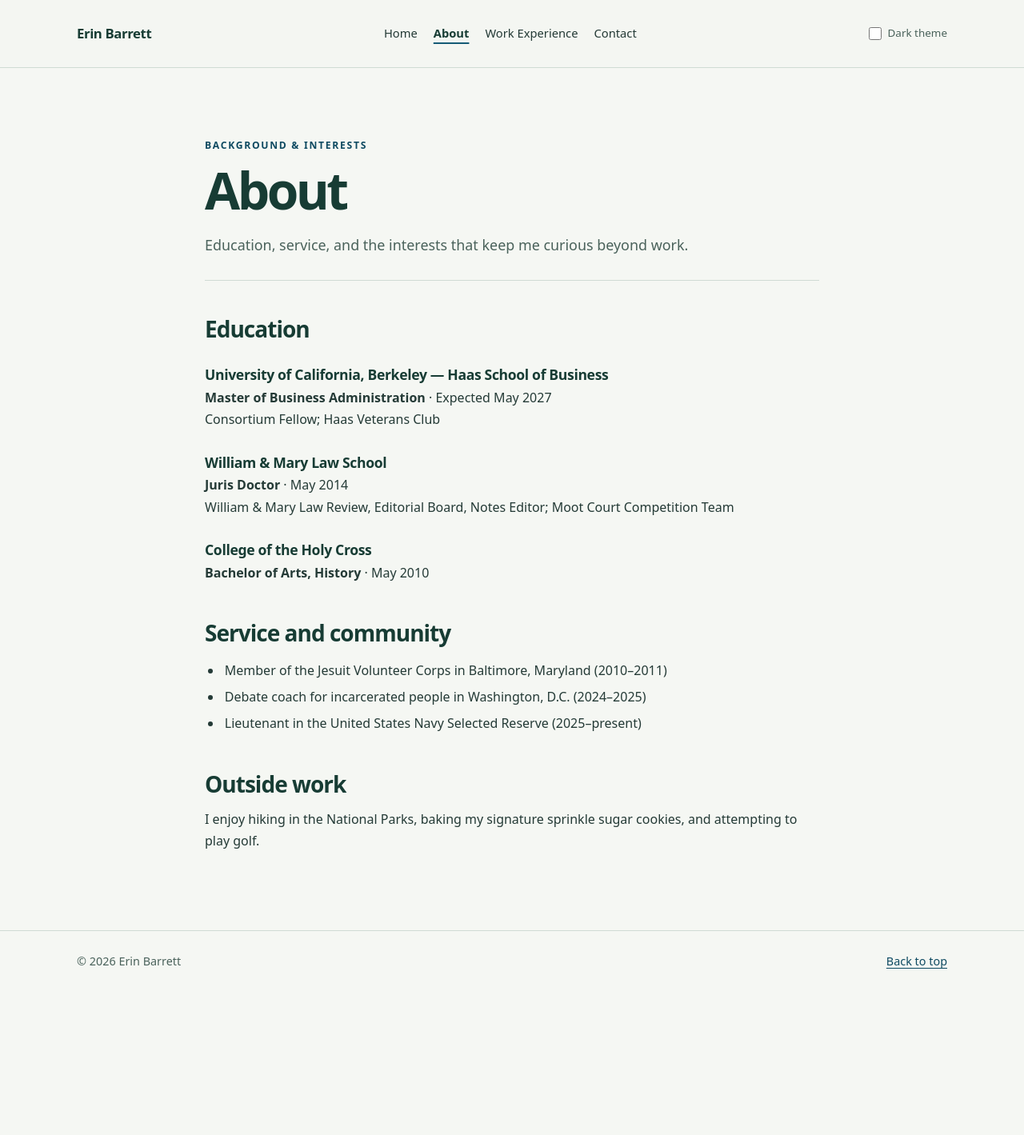
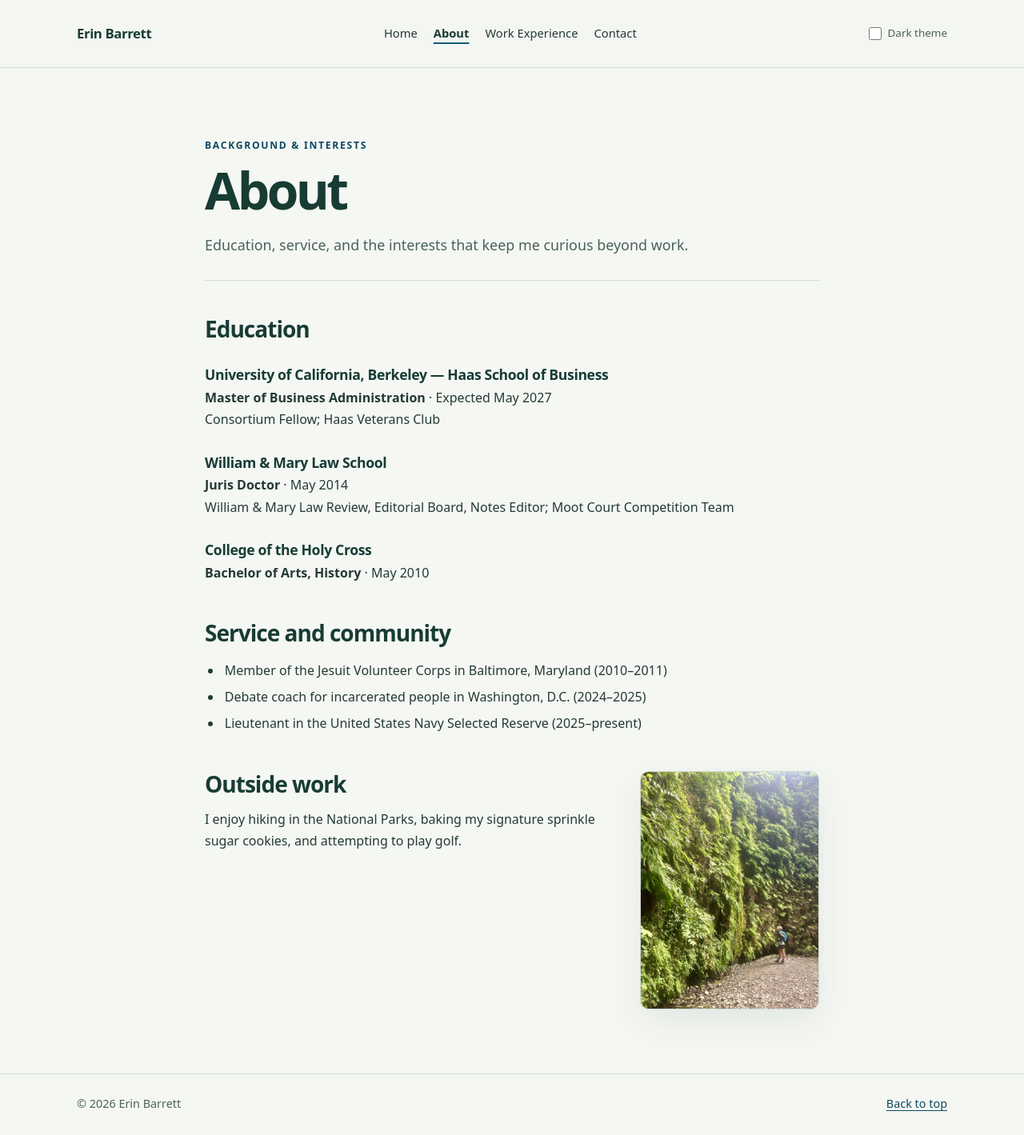
Before and after one commit to EEBarr14/eebarr14.github.io, a Jekyll site: the page built from about.md, in a window 1280 px wide. Shown: the whole page at 80% size. Built offline with Jekyll 4.4.1, drawn with Linux system fonts in a browser that asks for light colours; before the commit the page ends 1240 px from its top, so only the background shows below that.

Commit message:
Add picture of Erin to “About” page.

```diff
--- a/about.md
+++ b/about.md
@@ -26,6 +26,18 @@ William & Mary Law Review, Editorial Board, Notes Editor; Moot Court Competition
 - Debate coach for incarcerated people in Washington, D.C. (2024–2025)
 - Lieutenant in the United States Navy Selected Reserve (2025–present)
 
-## Outside work
-
-I enjoy hiking in the National Parks, baking my signature sprinkle sugar cookies, and attempting to play golf.
+<section class="about-outside-work" aria-labelledby="outside-work-heading">
+  <div class="about-outside-work__copy">
+    <h2 id="outside-work-heading">Outside work</h2>
+    <p>I enjoy hiking in the National Parks, baking my signature sprinkle sugar cookies, and attempting to play golf.</p>
+  </div>
+  <img
+    class="about-outside-work__photo"
+    src="{{ '/assets/images/erin-barrett-hiking.jpg' | relative_url }}"
+    alt="Erin hiking a rocky trail beneath a lush forest canopy"
+    width="1350"
+    height="1800"
+    loading="lazy"
+    decoding="async"
+  >
+</section>
--- a/assets/css/site.css
+++ b/assets/css/site.css
@@ -284,6 +284,27 @@ p {
   margin-top: 0;
 }
 
+.about-outside-work {
+  display: grid;
+  margin-top: 2.8rem;
+  grid-template-columns: minmax(0, 1fr) minmax(0, 14rem);
+  align-items: start;
+  gap: 2rem;
+}
+
+.about-outside-work__copy h2 {
+  margin: 0 0 0.85rem;
+}
+
+.about-outside-work__photo {
+  display: block;
+  width: 100%;
+  height: auto;
+  border: 1px solid var(--line);
+  border-radius: 0.65rem;
+  box-shadow: var(--shadow);
+}
+
 .page-actions {
   display: flex;
   margin-top: 2rem;
@@ -347,6 +368,11 @@ p {
     width: min(100% - 2rem, 48rem);
   }
 
+  .about-outside-work {
+    grid-template-columns: minmax(0, 1fr) minmax(7rem, 38%);
+    gap: 1rem;
+  }
+
   .page-shell--home {
     padding-top: 3rem;
   }
```
Also changed, not shown: assets/images/erin-barrett-hiking.jpg (added).
